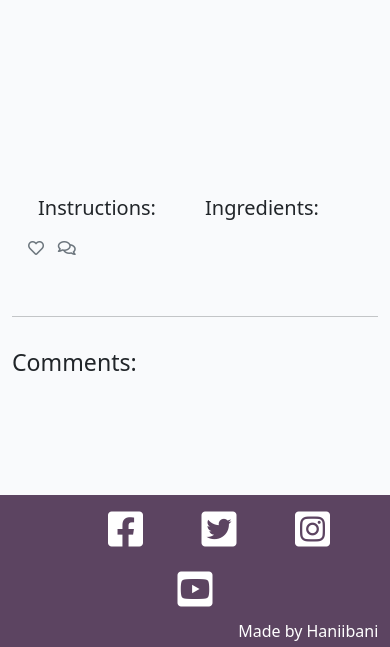
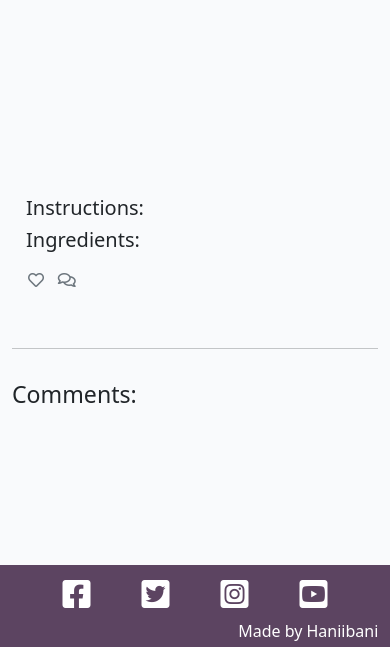
Before and after one commit to Haniibani/Portfolio-project-4, a Django app: template templates/recipe_detail.html in a window 390 px wide. Shown: the part 197-844 px from the top of the page. Run offline with Django 3.2, Linux system fonts and the light colour scheme; the template is opened without the code that fills it, so the values that code supplies are empty; some libraries are stand-ins or nearby versions.

Commit message:
Fix responsiv in footer, ingredient & instruction

```diff
--- a/static/css/style.css
+++ b/static/css/style.css
@@ -1,9 +1,8 @@
 body {
-    background-color: #F9FAFC;
+  background-color: #f9fafc;
   display: flex;
   flex-direction: column;
   min-height: 100vh;
-
 }
 
 main {
@@ -27,11 +26,11 @@ main {
   font-size: 1.7rem;
   font-weight: 700;
   color: #361a3a;
-    text-align: center
+  text-align: center;
 }
 
 .red-o {
-    color: #E84610;
+  color: #e84610;
 }
 
 .thin {
@@ -47,7 +46,7 @@ main {
 }
 
 .main-bg {
-    background-color: #F9FAFC;
+  background-color: #f9fafc;
 }
 
 .card {
@@ -107,8 +106,8 @@ main {
 .masthead-featured-image {
   object-fit: cover;
   object-position: center;
-    height: 50%;
-    width: 100%;
+  max-width: 100%;
+  height: auto;
 }
 
 .masthead-image:after {
@@ -186,6 +185,7 @@ main {
 .instructions-ingredients-container {
   display: flex;
   flex-direction: row;
+  flex-wrap: wrap;
   justify-content: space-between;
 }
 
@@ -193,6 +193,8 @@ main {
 .ingredients {
   flex: 1;
   padding: 0 10px;
+  box-sizing: border-box;
+  min-width: calc(50% - 20px);
 }
 
 .text-right {
@@ -204,6 +206,15 @@ main {
 .icons {
     font-size: 40px;
     margin-bottom: 0;
+    display: flex;
+    justify-content: center;
+    align-items: center;
+    flex-wrap: nowrap;
+    gap: 10px;
+}
+
+.icons a {
+  margin: 0 10px;
 }
 
 .btn-success:hover {
@@ -228,3 +239,33 @@ main {
 .footer a:focus i {
   color: #9b6fa3;
 }
+
+@media only screen and (max-width: 600px) {
+  .btn-sm {
+    margin-top: 5px;
+  }
+}
+
+@media (max-width: 576px) {
+  .instructions,
+  .ingredients {
+    min-width: 100%;
+  }
+}
+
+@media (max-width: 767px) {
+    .icons {
+        font-size: 32px;
+        gap: 1px;
+    }
+    .icons a {
+        margin: 1px;
+    }
+}
+
+@media (min-width: 768px) and (max-width: 1024px) {
+    .col-md-3 {
+        flex: 0 0 50%;
+        max-width: 50%;
+    }
+}
--- a/templates/recipe_detail.html
+++ b/templates/recipe_detail.html
@@ -29,12 +29,12 @@
     <div class="row">
         <div class="col card mb-4 mt-3 left top">
             <div class="card-body">
-                <div class="instructions-ingredients-container">
-                    <div class="instructions">
+                <div class="instructions-ingredients-container row">
+                    <div class="instructions col-12 col-md-6">
                         <h5>Instructions:</h5>
                         {{ recipe.instructions | safe }}
                     </div>
-                    <div class="ingredients">
+                    <div class="ingredients col-12 col-md-6">
                         <h5>Ingredients:</h5>
                         <ul>
                             {% for ingredient in recipe.ingredient_set.all %}
```
Lines whose indentation alone changed are shown as unchanged.
